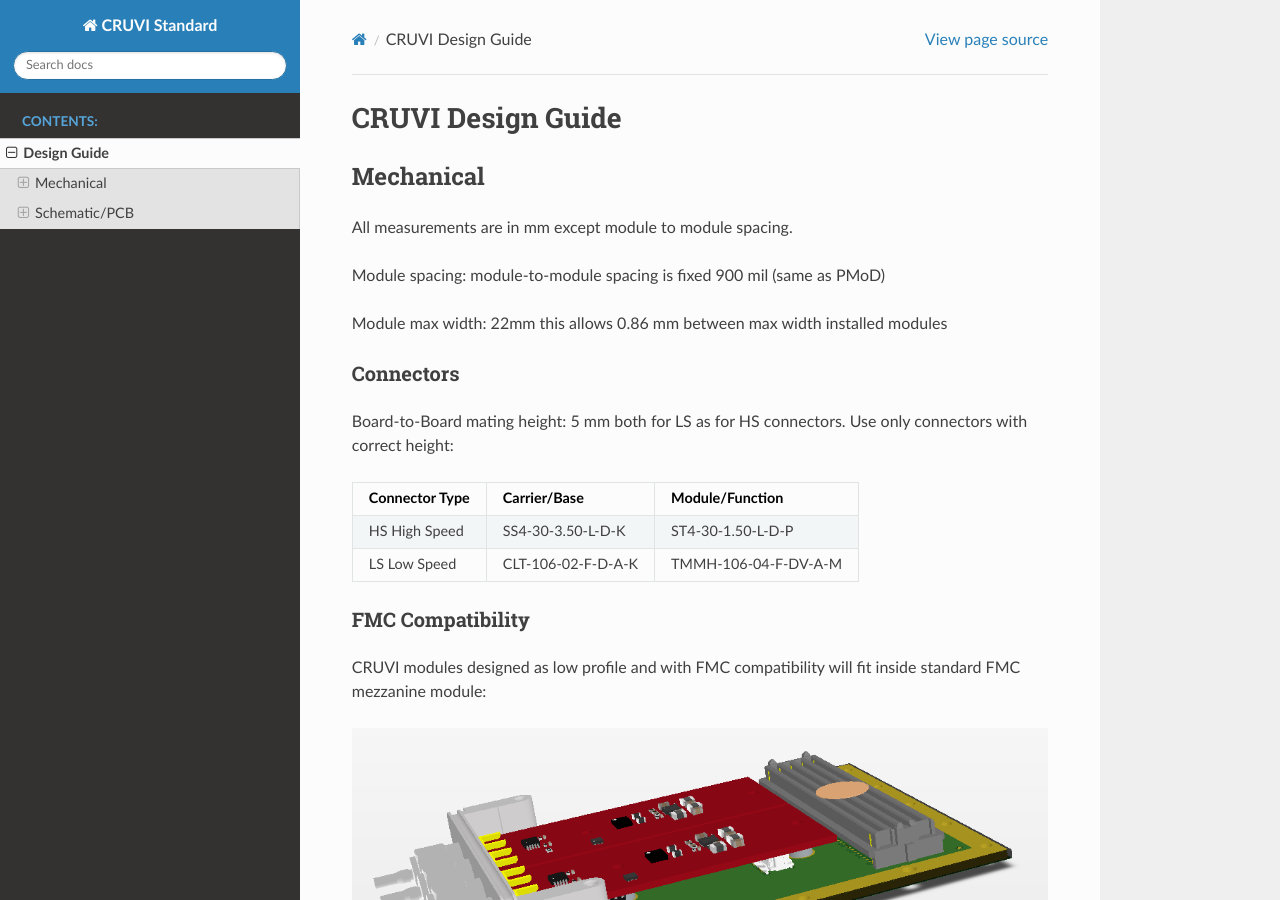
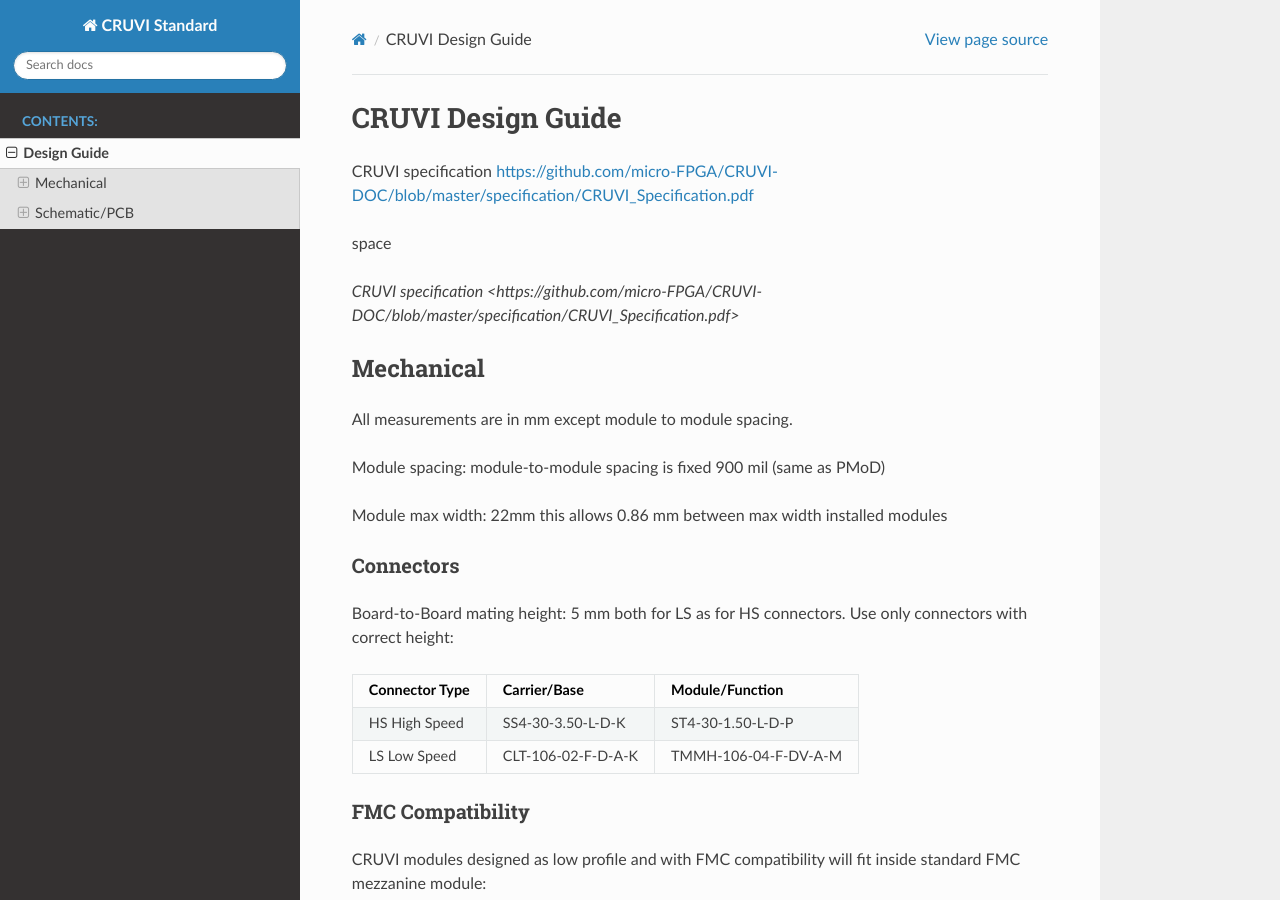
Before and after one commit to micro-FPGA/CRUVI-DOC, a Sphinx documentation site: the page built from docs/DesignGuide.rst, in a window 1280 px wide and 900 px high. Built offline with Sphinx 7.4.7 and the Read the Docs theme 2.0.0, drawn with Linux system fonts in a browser that asks for light colours.

Commit message:
Update DesignGuide.rst

```diff
--- a/docs/DesignGuide.rst
+++ b/docs/DesignGuide.rst
@@ -1,5 +1,11 @@
 CRUVI Design Guide
 ==================
+
+CRUVI specification https://github.com/micro-FPGA/CRUVI-DOC/blob/master/specification/CRUVI_Specification.pdf
+
+space
+
+`CRUVI specification <https://github.com/micro-FPGA/CRUVI-DOC/blob/master/specification/CRUVI_Specification.pdf>`
 
 
 Mechanical
```
